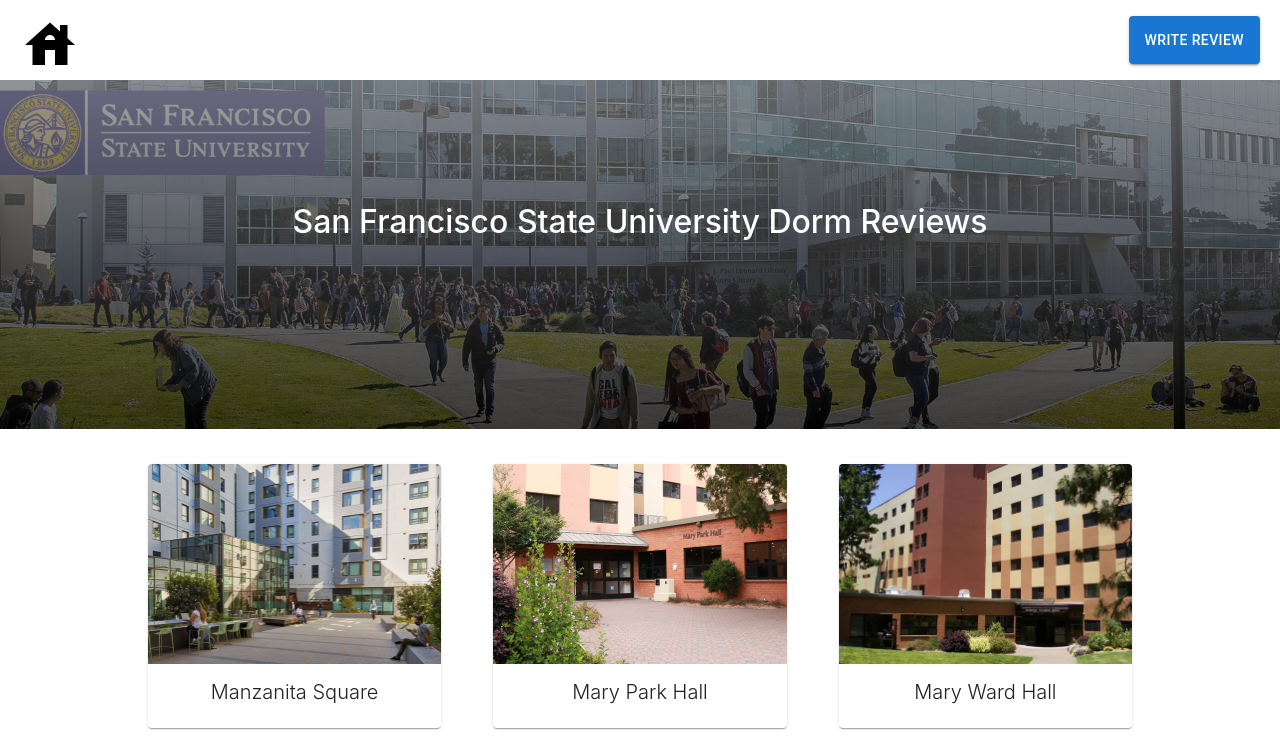
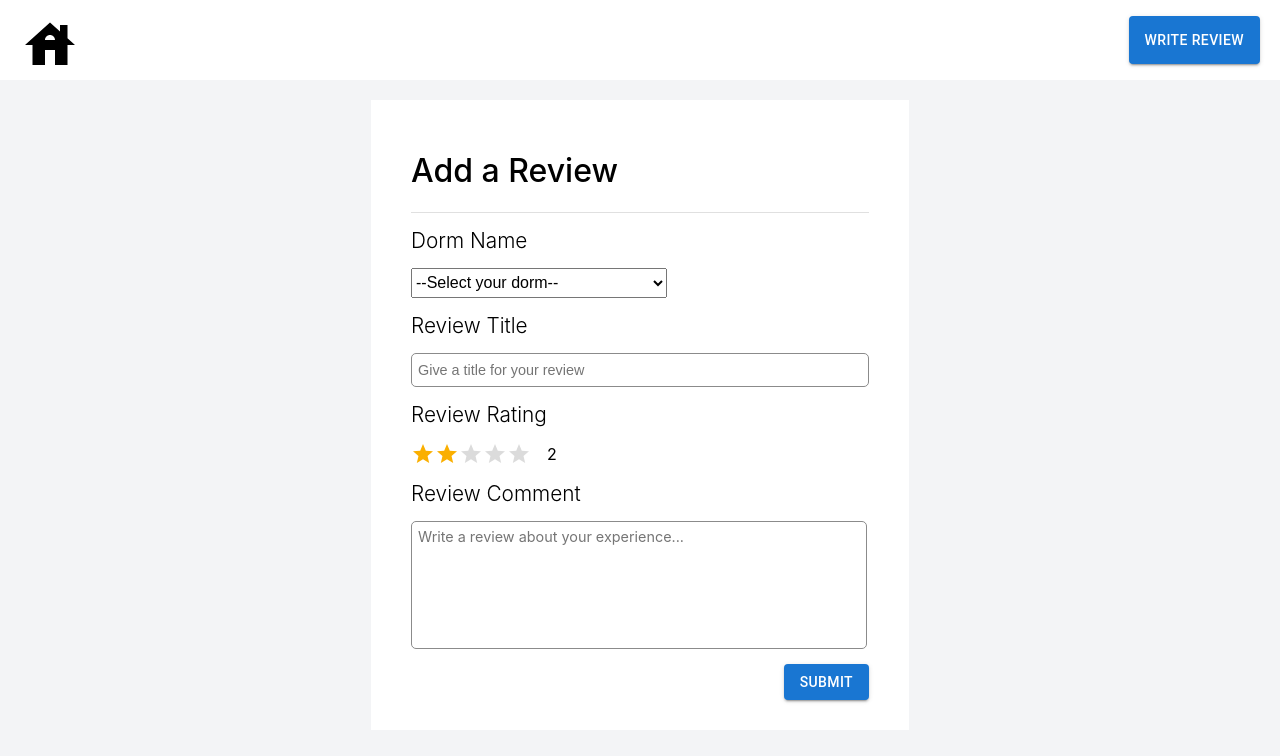
Before and after one commit to wilsonyinn/rate-my-dorm, a React (Create React App) app: page /write-review in a window 1280 px wide. Before the commit this address led to /. Shown: the top 756 px of the page. Built offline with nearby package versions, Linux system fonts and the light colour scheme; grey boxes are pictures that could not be loaded; the HTML template or start-up script is replaced by a standard one.

Commit message:
refactored writeReview page

```diff
--- a/src/pages/WriteReview.tsx
+++ b/src/pages/WriteReview.tsx
@@ -10,6 +10,7 @@
 import Box from "@mui/material/Box";
 import StarIcon from "@mui/icons-material/Star";
 import Button from "@mui/material/Button";
+import Divider from "@mui/material/Divider";
 
 const labels: { [index: string]: string } = {
   0.5: "0.5",
@@ -34,16 +35,17 @@
   const [dormName, setDormName] = useState("Hello");
   const titleRef = useRef<HTMLInputElement | null>(null);
   const reviewRef = useRef<HTMLTextAreaElement | null>(null);
+  const dormRef = useRef<HTMLInputElement | null>(null);
   const location = useLocation();
   const navigate = useNavigate();
 
-  useEffect(() => {
-    if (location.state && location.state.dormName) {
-      setDormName(location.state.dormName);
-    } else {
-      navigate("/");
-    }
-  }, []);
+  // useEffect(() => {
+  //   if (location.state && location.state.dormName) {
+  //     setDormName(location.state.dormName);
+  //   } else {
+  //     navigate("/");
+  //   }
+  // }, []);
 
   function handleSubmit(e: React.FormEvent) {
     e.preventDefault();
@@ -56,8 +58,30 @@
   return (
     <div className={styles.container}>
       <Nav />
-      <Banner dormName={dormName} bannerText={`Review ${dormName}`} />
+      {/* <Banner dormName={dormName} bannerText={`Review ${dormName}`} /> */}
       <form className={styles.form} onSubmit={handleSubmit}>
+        <h1 className={styles.formTitle}>Add a Review</h1>
+        <Divider flexItem></Divider>
+        <h2 className={styles.reviewDorm}>Dorm Name</h2>
+        <select className={styles.reviewDormSelect}>
+          <option value="">--Select your dorm--</option>
+          <option value="manzanita-square">Manzanita Square</option>
+          <option value="mary-park-hall">Mary Park Hall</option>
+          <option value="mary-ward-hall">Mary Ward Hall</option>
+          <option value="towers-at-centennial-square">
+            Towers At Centennial Square
+          </option>
+          <option value="towers-at-junior-suites">
+            Towers At Junior Suites
+          </option>
+          <option value="university-park-south">University Park South</option>
+          <option value="university-park-north">University Park North</option>
+          <option value="village-at-centennial-square">
+            Village At Centennial Square
+          </option>
+          <option value="west-grove-common">West Grove Common</option>
+        </select>
+
         <h2 className={styles.reviewTitle}>Review Title</h2>
         <input
           className={styles.reviewTitleInput}
@@ -89,7 +113,7 @@
         <h2 className={styles.reviewComment}>Review Comment</h2>
         <textarea
           className={styles.reviewCommentInput}
-          placeholder="Write a helpful review..."
+          placeholder="Write a review about your experience..."
           ref={reviewRef}
           maxLength={500}
         />
--- a/src/styles/nav.module.css
+++ b/src/styles/nav.module.css
@@ -1,4 +1,5 @@
 .nav {
+  background-color: white;
   display: flex;
   flex-direction: row;
   justify-content: space-between;
--- a/src/styles/write-review.module.css
+++ b/src/styles/write-review.module.css
@@ -6,12 +6,31 @@
   font-family: "Inter", system-ui;
   font-optical-sizing: auto;
   font-style: normal;
+  background-color: #f3f4f6;
+}
+
+.formTitle {
+  font-weight: 500;
+}
+
+.reviewDorm {
+  font-size: 1.3rem;
+  font-weight: 300;
+  margin: 15px 0px 0px 0px;
+}
+
+.reviewDormSelect {
+  font-size: 1rem;
+  font-weight: 300;
+  width: 20vw;
+  height: 30px;
+  margin: 15px 0px 0px 0px;
 }
 
 .reviewTitle {
-  font-size: 1.5rem;
+  font-size: 1.3rem;
   font-weight: 300;
-  margin: 5px 0px 5px 0px;
+  margin: 15px 0px 0px 0px;
 }
 .reviewTitleInput {
   width: 35vw;
@@ -21,19 +40,19 @@
   border: none;
   border: solid 1px #8b8b8b;
   padding-left: 6px;
-  margin-bottom: 20px;
+  margin: 15px 0px 0px 0px;
 }
 
 .reviewRating {
-  font-size: 1.5rem;
+  font-size: 1.3rem;
   font-weight: 300;
-  margin: 5px 0px 5px 0px;
+  margin: 15px 0px 0px 0px;
 }
 
 .reviewComment {
-  font-size: 1.5rem;
+  font-size: 1.3rem;
   font-weight: 300;
-  margin: 5px 0px 5px 0px;
+  margin: 15px 0px 0px 0px;
 }
 
 .reviewCommentInput {
@@ -48,7 +67,7 @@
   font-family: "Inter", system-ui;
   font-optical-sizing: auto;
   padding: 6px 0px 0px 6px;
-  margin-bottom: 20px;
+  margin: 15px 0px 15px 0px;
 }
 
 .rating {
@@ -56,17 +75,20 @@
   flex-direction: row;
   justify-content: flex-start;
   align-items: center;
-  margin-bottom: 20px;
+  margin: 15px 0px 0px 0px;
 }
 
 .form {
   display: flex;
   flex-direction: column;
   justify-content: start;
+  background-color: white;
   align-items: start;
   margin: 20px 0px 20px 0px;
+  padding: 30px 40px 30px 40px;
 }
 
 .submit {
+  margin: 15px 0px 0px 0px;
   align-self: flex-end;
 }
```
